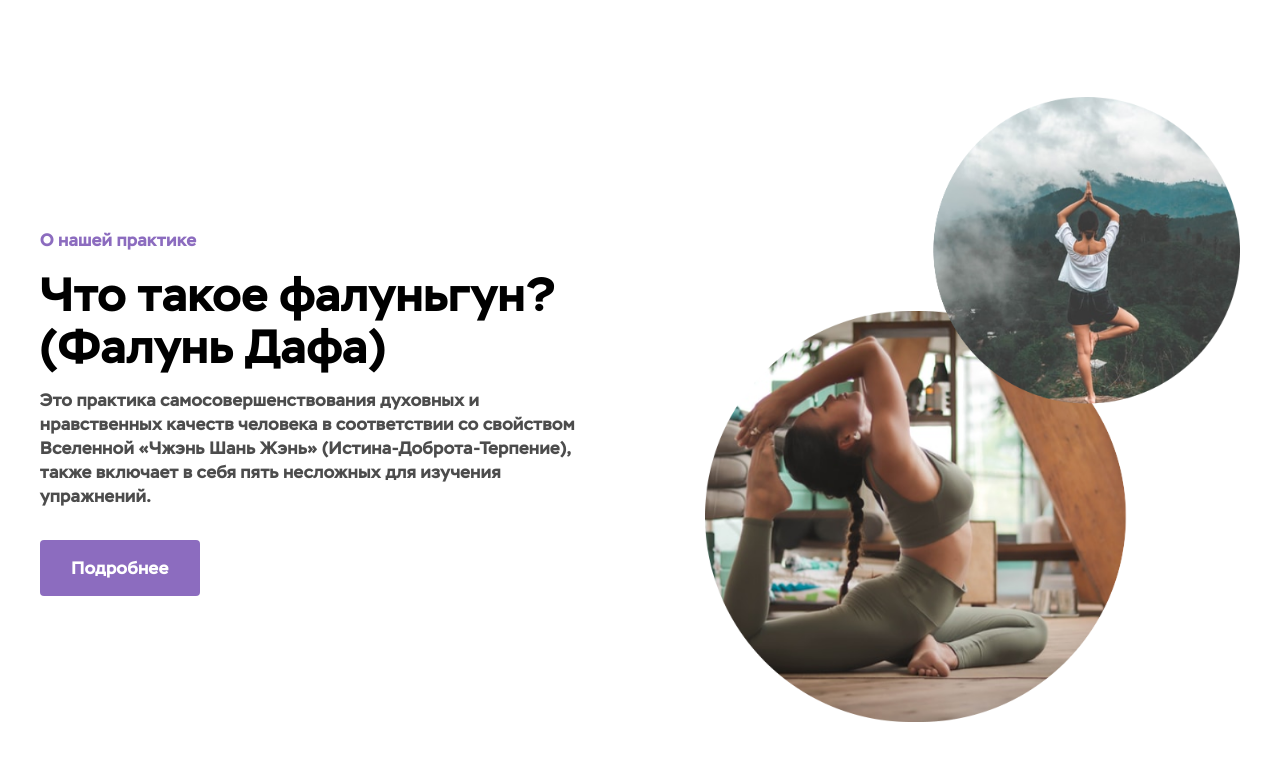
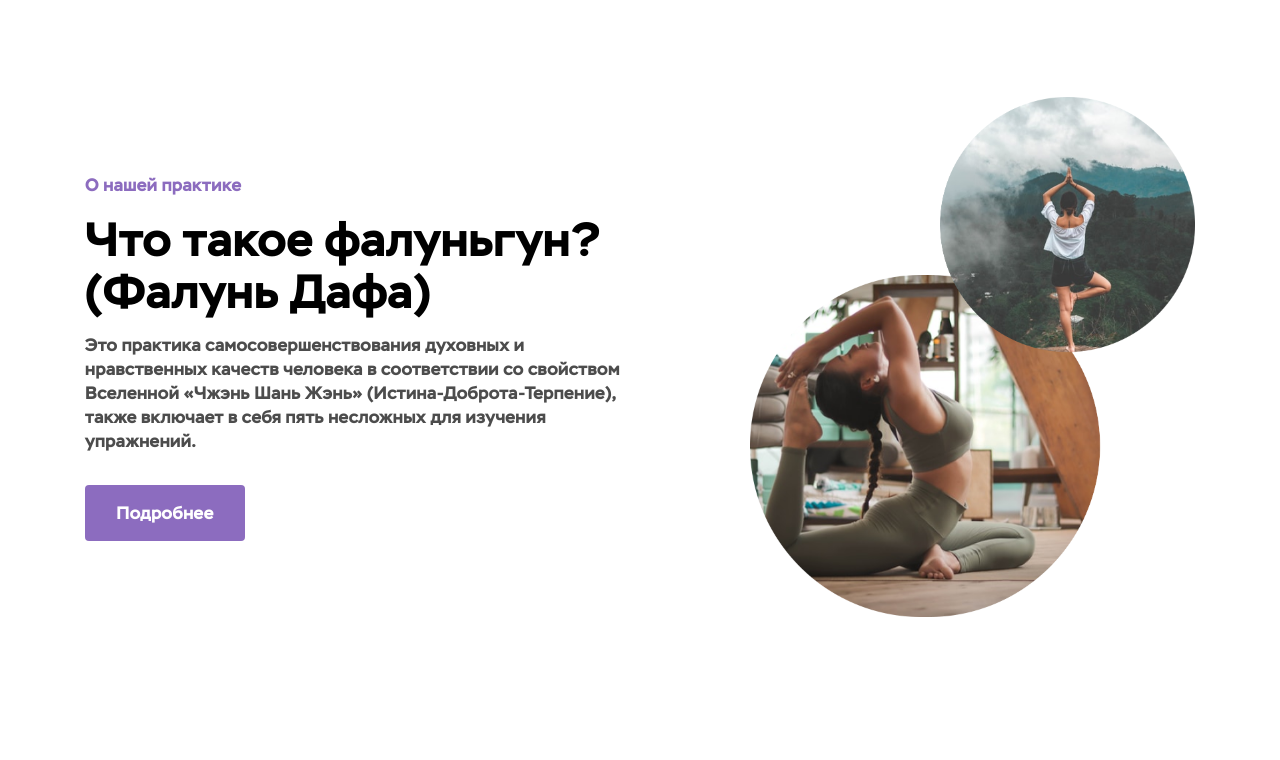
Before and after one commit to oliandrv/yoga, a plain HTML site: page index.html in a window 1280 px wide. Shown: the part 598-1358 px from the top of the page. After the commit the page ends 1315 px from the top, so only its background shows below. Drawn offline with Linux system fonts and the light colour scheme.

Commit message:
change img

```diff
--- a/index.html
+++ b/index.html
@@ -69,6 +69,12 @@
                 </div>
             </section>
         </div>
+        <div class="yoga__container">
+            <div class="yoga__video">
+
+
+            </div>
+        </div>
 
 
     </div>
--- a/style/style.css
+++ b/style/style.css
@@ -229,7 +229,10 @@ body {
 }
 
 .yoga__practice-img {
-    width: 50%;
+    max-width: 445px;
+    width: 100%;
+    max-height: 520px;
+    height: 100%;
 }
 
 .yoga__practice-img img {
```
